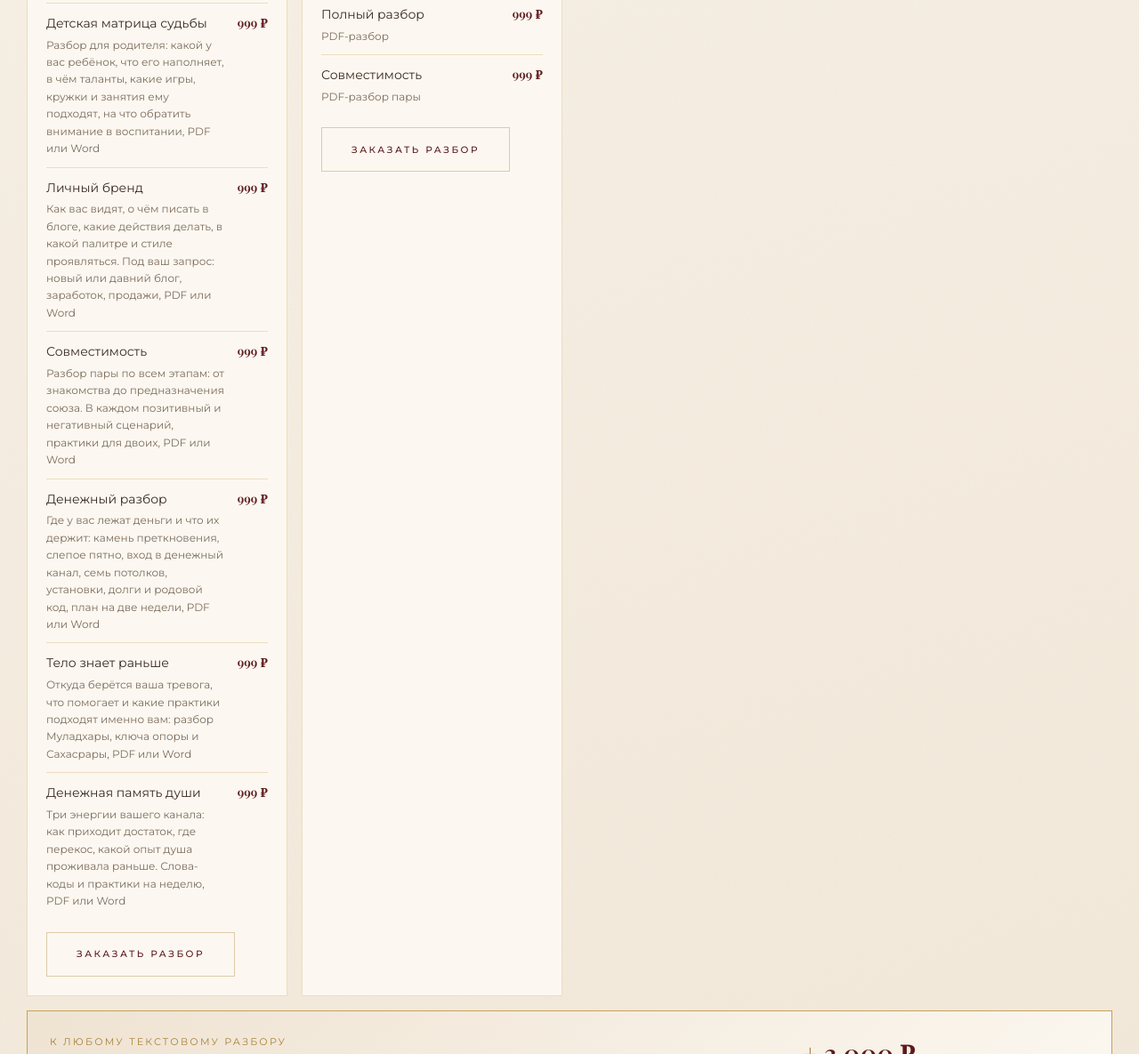
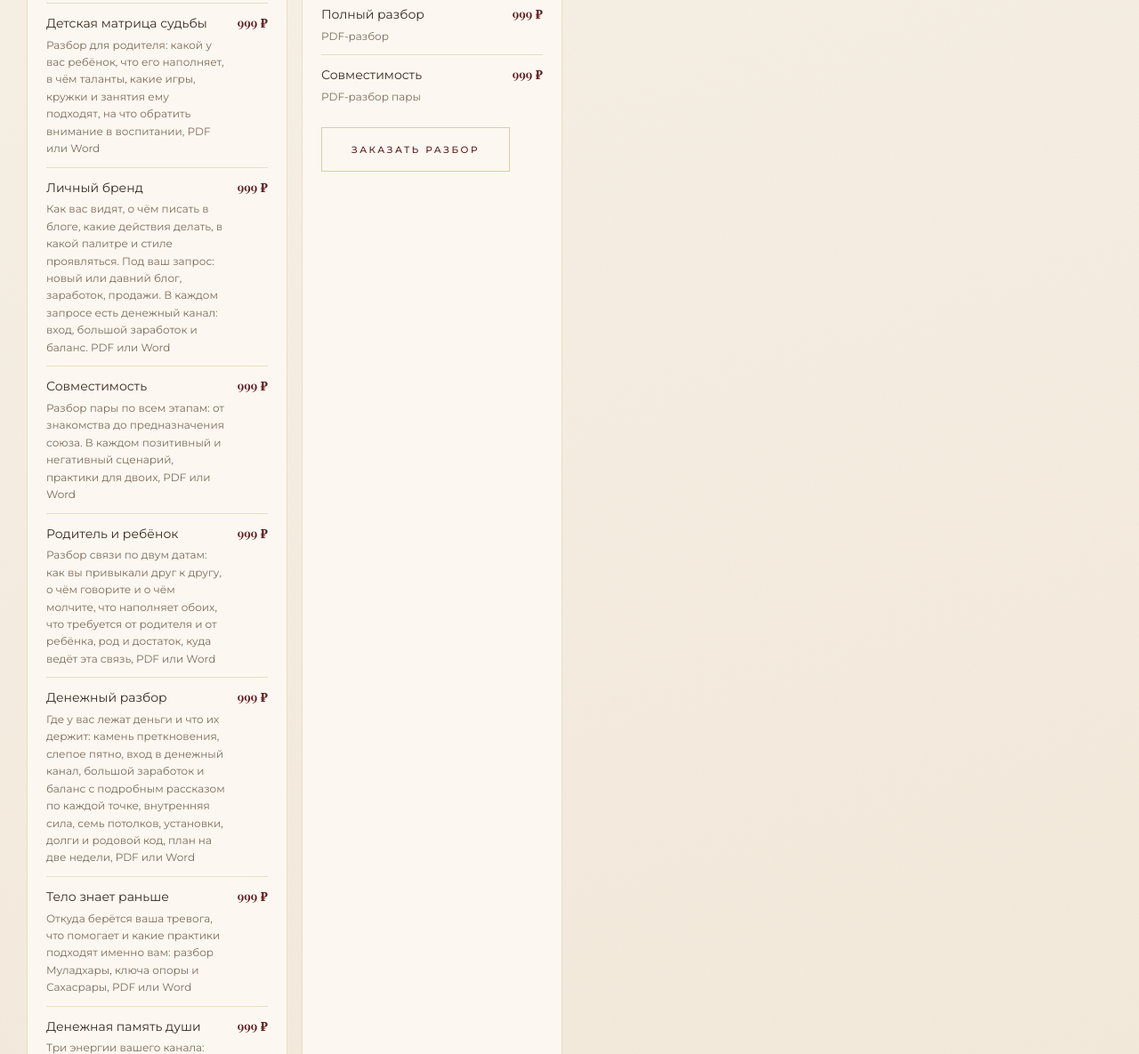
Before and after one commit to axis-axi/matrica, a plain HTML site: page index.html in a window 1280 px wide. Shown: the part 3331-4516 px from the top of the page at 89% size. Drawn offline with nearby package versions, Linux system fonts and the light colour scheme.

Commit message:
Прайс: Родитель и ребёнок, обновлены описания Денежного разбора и Личного бренда
Co-Authored-By: Claude Sonnet 5.5 <noreply@anthropic.com>

```diff
--- a/index.html
+++ b/index.html
@@ -1480,9 +1480,10 @@ html,body{margin:0;padding:0;background:#F7F1E8;}
           <div class="mx-pg-row"><div>Полный разбор по матрице судьбы<small>Разбор всех позиций вашей матрицы по дате рождения, PDF</small></div><b>999 ₽</b></div>
           <div class="mx-pg-row"><div>Матрица года<small>Что несёт вам выбранный год: главные темы, ресурс, деньги, отношения, главный экзамен года и энергия каждого месяца, PDF или Word</small></div><b>999 ₽</b></div>
           <div class="mx-pg-row"><div>Детская матрица судьбы<small>Разбор для родителя: какой у вас ребёнок, что его наполняет, в чём таланты, какие игры, кружки и занятия ему подходят, на что обратить внимание в воспитании, PDF или Word</small></div><b>999 ₽</b></div>
-          <div class="mx-pg-row"><div>Личный бренд<small>Как вас видят, о чём писать в блоге, какие действия делать, в какой палитре и стиле проявляться. Под ваш запрос: новый или давний блог, заработок, продажи, PDF или Word</small></div><b>999 ₽</b></div>
+          <div class="mx-pg-row"><div>Личный бренд<small>Как вас видят, о чём писать в блоге, какие действия делать, в какой палитре и стиле проявляться. Под ваш запрос: новый или давний блог, заработок, продажи. В каждом запросе есть денежный канал: вход, большой заработок и баланс. PDF или Word</small></div><b>999 ₽</b></div>
           <div class="mx-pg-row"><div>Совместимость<small>Разбор пары по всем этапам: от знакомства до предназначения союза. В каждом позитивный и негативный сценарий, практики для двоих, PDF или Word</small></div><b>999 ₽</b></div>
-          <div class="mx-pg-row"><div>Денежный разбор<small>Где у вас лежат деньги и что их держит: камень преткновения, слепое пятно, вход в денежный канал, семь потолков, установки, долги и родовой код, план на две недели, PDF или Word</small></div><b>999 ₽</b></div>
+          <div class="mx-pg-row"><div>Родитель и ребёнок<small>Разбор связи по двум датам: как вы привыкали друг к другу, о чём говорите и о чём молчите, что наполняет обоих, что требуется от родителя и от ребёнка, род и достаток, куда ведёт эта связь, PDF или Word</small></div><b>999 ₽</b></div>
+          <div class="mx-pg-row"><div>Денежный разбор<small>Где у вас лежат деньги и что их держит: камень преткновения, слепое пятно, вход в денежный канал, большой заработок и баланс с подробным рассказом по каждой точке, внутренняя сила, семь потолков, установки, долги и родовой код, план на две недели, PDF или Word</small></div><b>999 ₽</b></div>
           <div class="mx-pg-row"><div>Тело знает раньше<small>Откуда берётся ваша тревога, что помогает и какие практики подходят именно вам: разбор Муладхары, ключа опоры и Сахасрары, PDF или Word</small></div><b>999 ₽</b></div>
           <div class="mx-pg-row"><div>Денежная память души<small>Три энергии вашего канала: как приходит достаток, где перекос, какой опыт душа проживала раньше. Слова-коды и практики на неделю, PDF или Word</small></div><b>999 ₽</b></div>
           <a class="mx-btn mx-btn-ghost" href="https://t.me/nadyakuht" target="_blank" rel="noopener">Заказать разбор</a>
```
